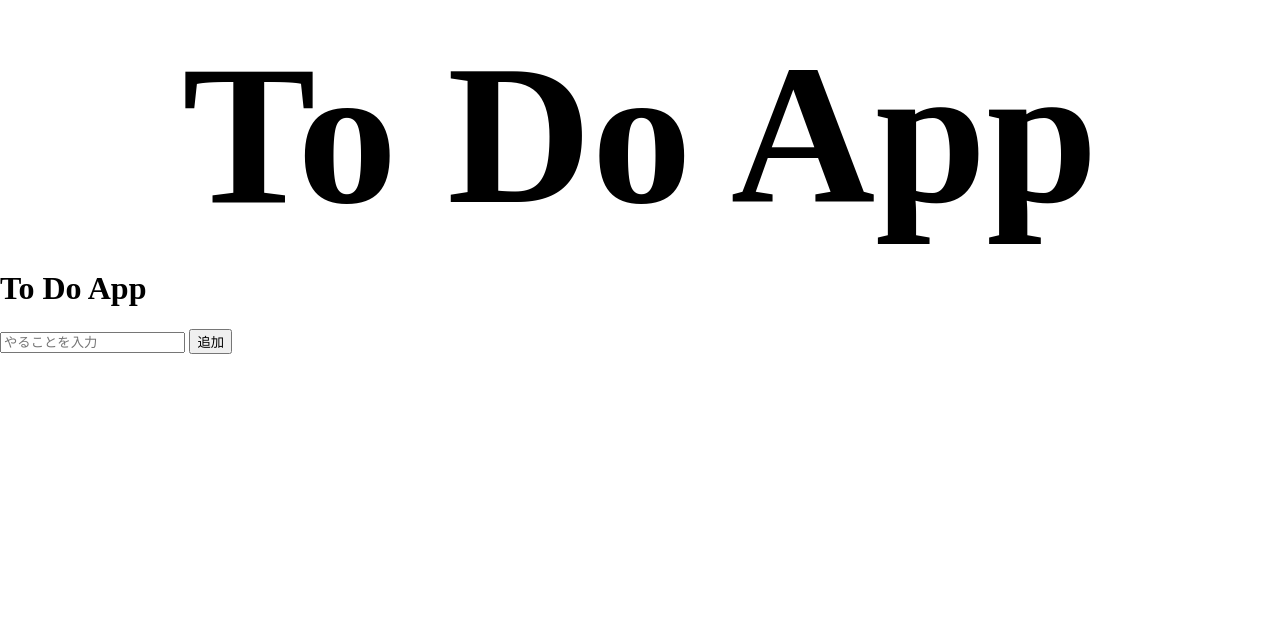
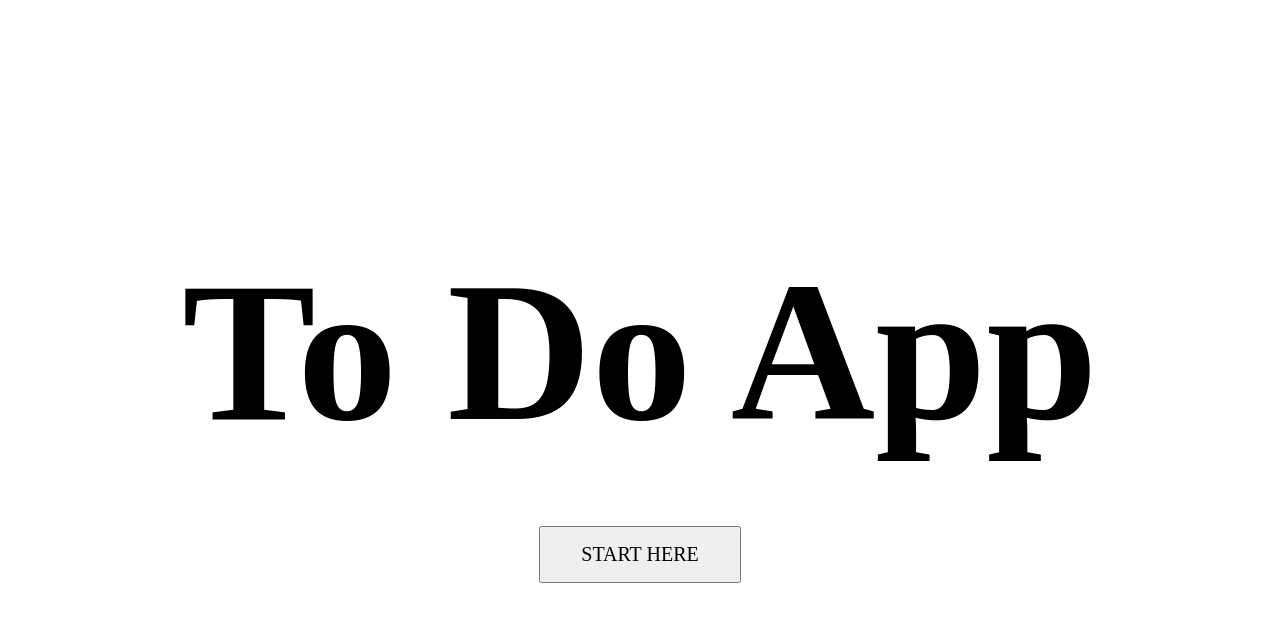
Before and after one commit to takusea18/to-do-app, a plain HTML site: page to do app/index.html in a window 1280 px wide. Drawn offline with Linux system fonts and the light colour scheme.

Commit message:
Update index.html

```diff
--- a/to do app/index.html
+++ b/to do app/index.html
@@ -6,14 +6,20 @@
         <link rel="stylesheet" href="style.css">
     </head>
     <body>
+        <!--ローディング画面-->
+        <div id="screen1" class="screen">
         <div class="loading-title">To Do App</div>
-        <h1>To Do App</h1>
+        <button id="start-btn" class="start-btn">START HERE</button>
+        </div>
 
+        <!--起動後画面-->
+        <div id="screen2" class="screen hidden">
+        <h1>What do you want to do?</h1>
         <input id="todo-input" type="text" placeholder="やることを入力">
-        <button id="add-btn">追加</button>
+        <button id="add-btn">add</button>
 
         <ul id="todo-list"></ul>
-
+        </div>
         <script src="script.js"></script>
     </body>
 </html>
```
